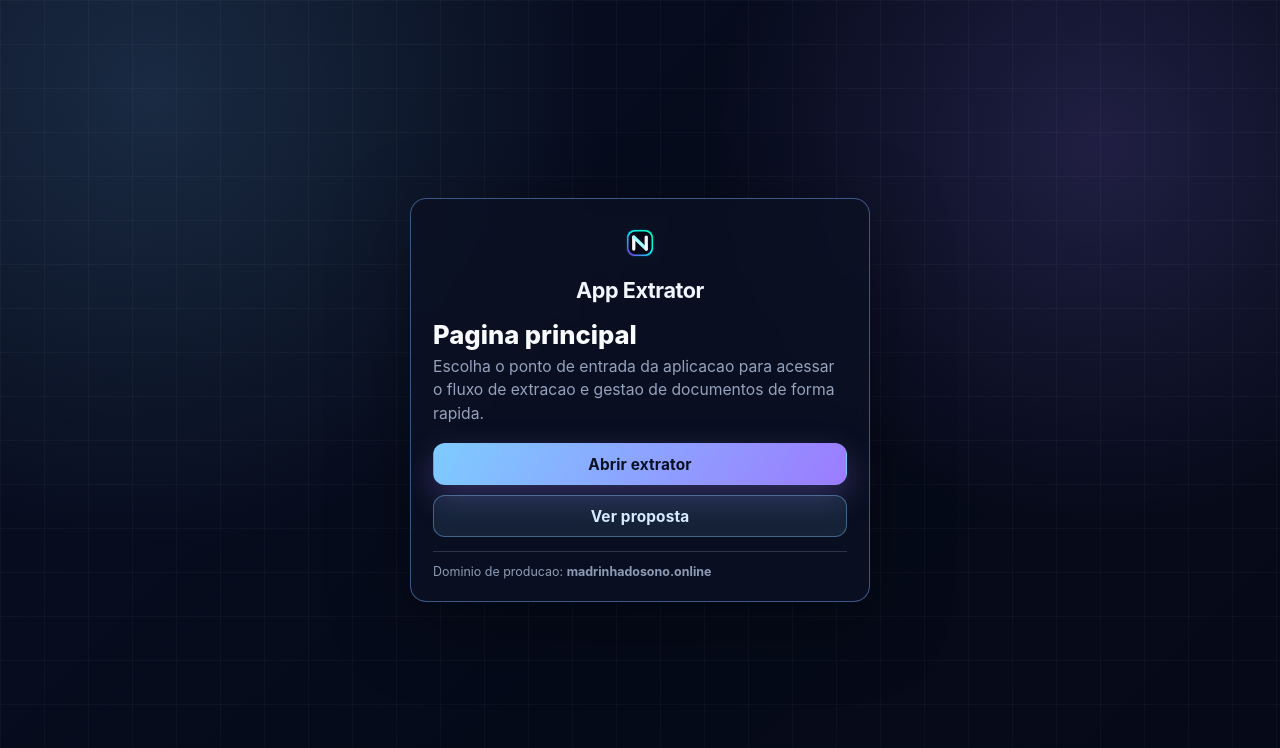
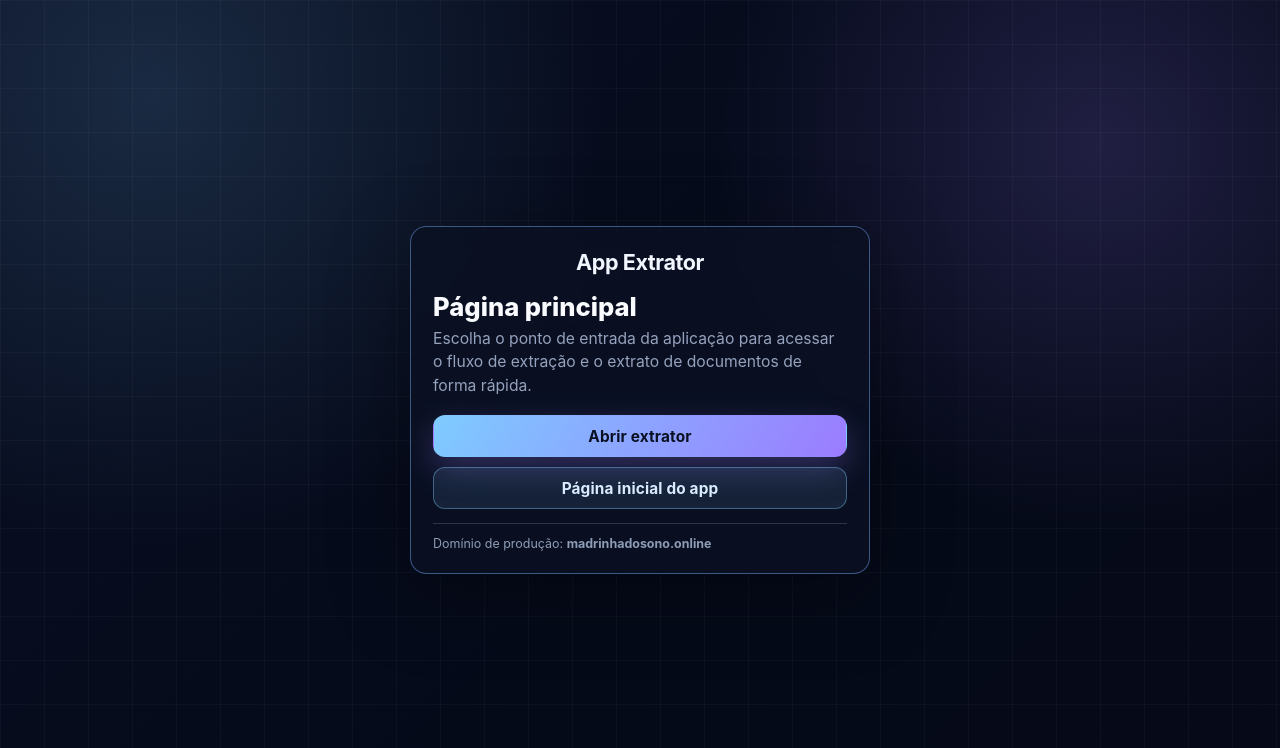
Before and after one commit to renatadibernardi/app-extrator, an Astro site: page / in a window 1280 px wide. Built offline with nearby package versions, Linux system fonts and the light colour scheme; Astro itself is replaced by a stand-in of ours.

Commit message:
Match app index landing page

```diff
--- a/src/pages/index.astro
+++ b/src/pages/index.astro
@@ -157,16 +157,15 @@ const appUrl = (pathname: string) => `${BASE_PATH}${pathname}`;
   <body>
     <main>
       <div class="brand">
-        <img src={appUrl('/brand/ncs-studio-mark.svg')} alt="NCS Studio" onerror="this.style.display='none'" />
         <h1>App Extrator</h1>
       </div>
-      <div class="title">Pagina principal</div>
-      <p>Escolha o ponto de entrada da aplicacao para acessar o fluxo de extracao e gestao de documentos de forma rapida.</p>
+      <div class="title">Página principal</div>
+      <p>Escolha o ponto de entrada da aplicação para acessar o fluxo de extração e o extrato de documentos de forma rápida.</p>
       <div class="actions">
         <a class="btn btn-primary" href={appUrl('/doc-md')}>Abrir extrator</a>
-        <a class="btn btn-secondary" href={appUrl('/proposta')}>Ver proposta</a>
+        <a class="btn btn-secondary" href={appUrl('/')}>Página inicial do app</a>
       </div>
-      <div class="footnote">Dominio de producao: <strong>madrinhadosono.online</strong></div>
+      <div class="footnote">Domínio de produção: <strong>madrinhadosono.online</strong></div>
     </main>
   </body>
 </html>
```
